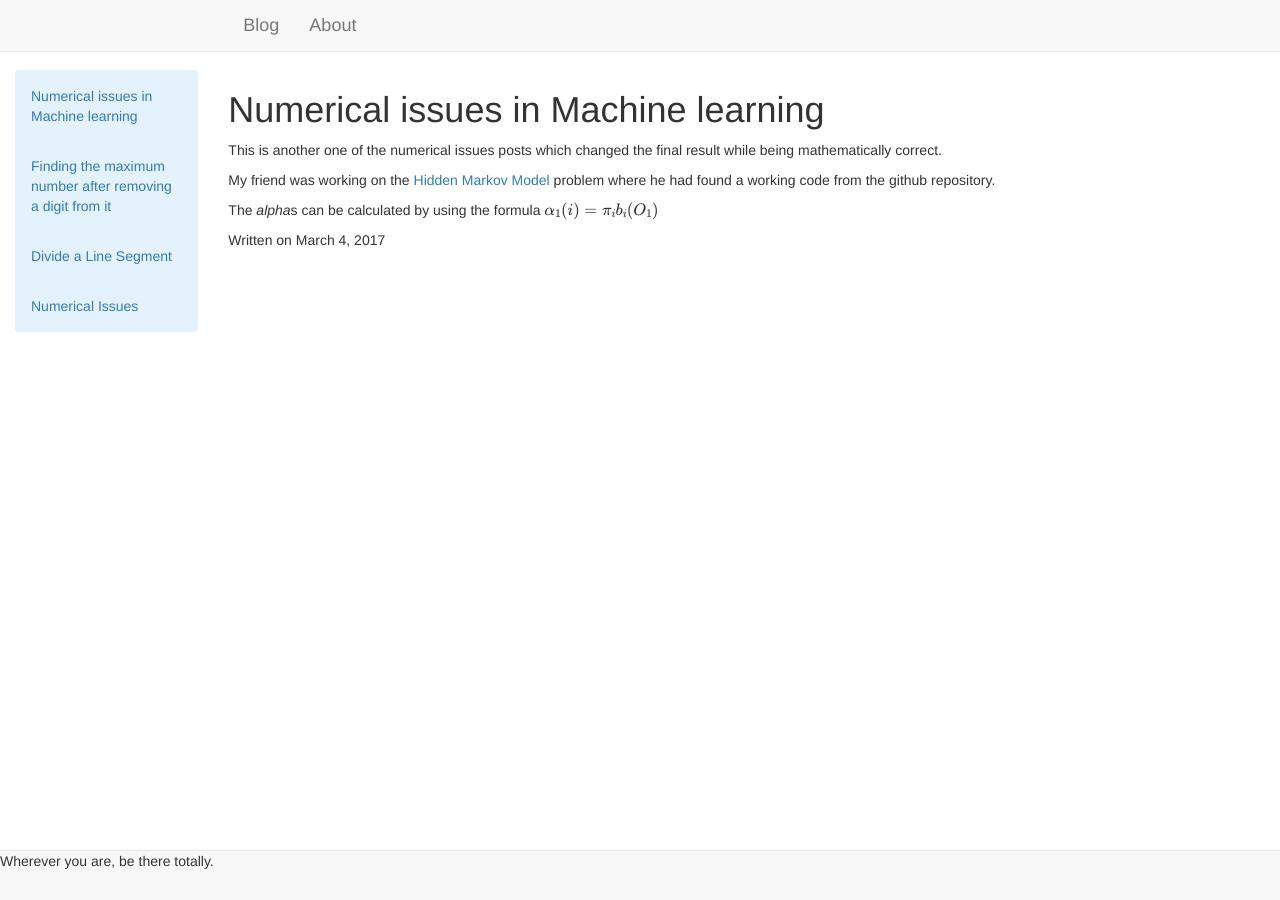
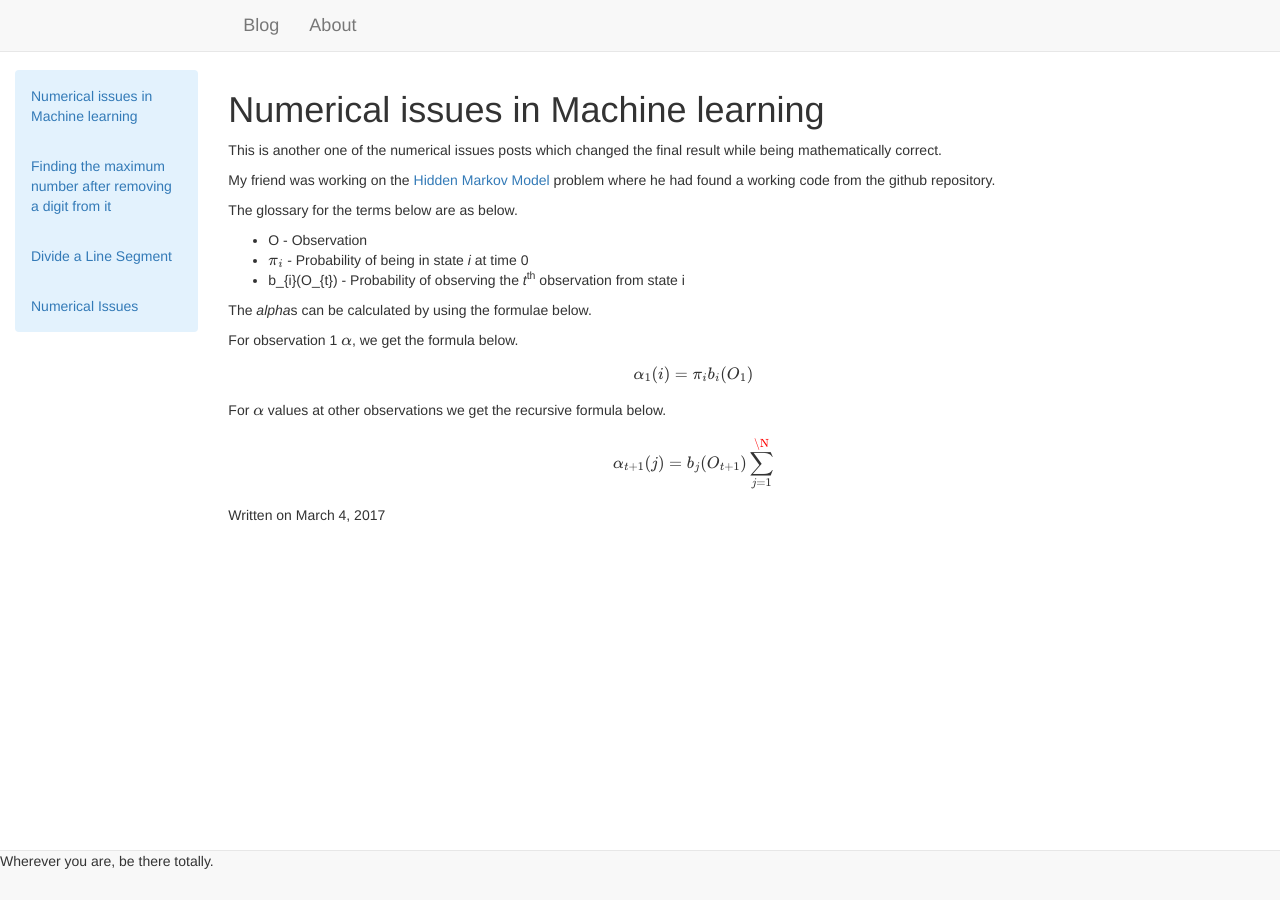
Before and after one commit to surajshetiya/surajshetiya.github.io, a Jekyll site: the page built from _posts/2017-03-04-Numerical-issues-machine-learning.md, in a window 1280 px wide. Built offline with Jekyll 4.4.1, drawn with Linux system fonts in a browser that asks for light colours; formulas are drawn with MathJax 3.

Commit message:
Numerical issues

```diff
--- a/_posts/2017-03-04-Numerical-issues-machine-learning.md
+++ b/_posts/2017-03-04-Numerical-issues-machine-learning.md
@@ -9,7 +9,26 @@ This is another one of the numerical issues posts which changed the final result
 My friend was working on the [Hidden Markov Model](https://en.wikipedia.org/wiki/Hidden_Markov_model) problem where he had found a working code from the github repository.
 
 
-The *alpha*s can be calculated by using the formula
+The glossary for the terms below are as below.
+
+* O - Observation
+* $$\pi_{i}$$ - Probability of being in state *i* at time 0
+* b_{i}(O_{t}) - Probability of observing the *t*<sup>th</sup> observation from state i
+
+
+The *alpha*s can be calculated by using the formulae below.
+
+For observation 1 $$\alpha$$, we get the formula below.
+
+
 $$
 \alpha_{1}(i) = \pi_{i}b_{i}(O_{1})
 $$
+
+
+For $$\alpha$$ values at other observations we get the recursive formula below.
+
+
+$$
+\alpha_{t+1}(j) = b_{j}(O_{t+1})\sum_{j=1}^{\N}
+$$
```
